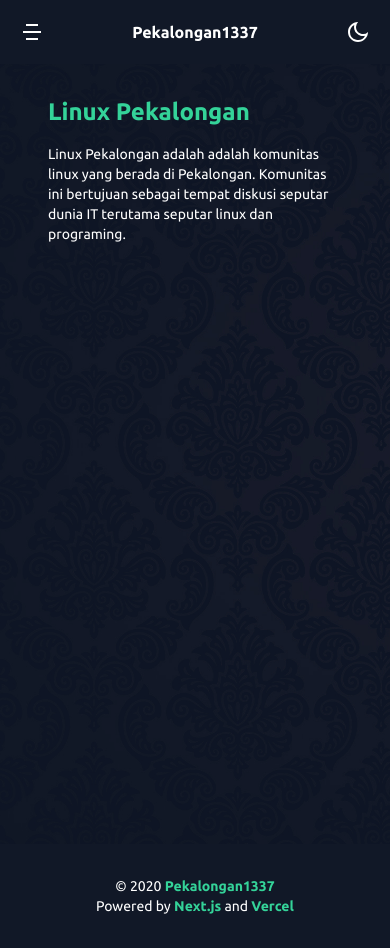
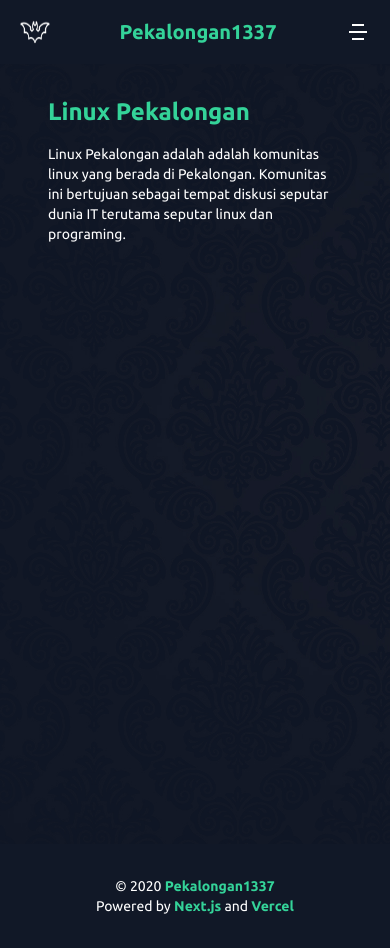
Before and after one commit to linux-pekalongan/linuxpekalongan, a Next.js app: page / in a window 390 px wide. Built offline with nearby package versions, Linux system fonts and the light colour scheme.

Commit message:
nganu : logo

```diff
--- a/components/navbar.js
+++ b/components/navbar.js
@@ -8,13 +8,13 @@ function Navbar(){
     <>
       <div className={styles.bg}>
         <div className='fixed z-10 w-full p-5 mt-0 text-white bg-gray-900' >
-          <div className='container flex flex-row justify-between mx-auto lg:px-40'>
-                              <a id='menuButton' className='flex flex-row md:hidden'>
+          <div className='container flex flex-row justify-between mx-auto lg:px-28'>
+                              <a id='menuButton' className='flex flex-row'>
+<img src={ siteData.icon.kalong } width='30px'/>
+            </a>
+            <a className='flex flex-row text-base font-extrabold text-green-400 md:hidden' style={{ fontSize: '20px' }}>Pekalongan1337</a>
+ <a id='menuButton' className='flex flex-row md:hidden'>
 <img src={ siteData.icon.menu }/>
-            </a>
-            <a className='flex flex-row text-base font-extrabold md:hidden'>Pekalongan1337</a>
- <a id='menuButton' className='flex flex-row md:hidden'>
-<img src={ siteData.icon.moon }/>
             </a>
             <div className='hidden font-bold md:flex md:flex-row' id='mobileMenu'>
               <Link href='/'><a className='px-4 hover:text-green-400'>Home</a></Link>
@@ -28,7 +28,7 @@ function Navbar(){
           </div>
         </div>
         <header>
-          <div className='flex flex-row min-h-screen pt-12 mx-0 text-white bg-gray-900 md:w-1/2 bg-opacity-10'>
+          <div className='flex flex-row min-h-screen pt-12 mx-0 text-white bg-gray-900 md:w-1/2 bg-opacity-30'>
             <div className='flex flex-col p-12 md:p-24'>
               <div className='pb-4 text-2xl font-bold text-green-400 md:text-4xl'>{ siteData.name }</div>
               <div className=''>{ siteData.description }</div>
--- a/site-data.js
+++ b/site-data.js
@@ -15,6 +15,7 @@ module.exports = {
     moon : '/assets/icon/moon-line.svg',
     arrow : '/assets/icon/arrow-up-s-line.svg',
     menu : '/assets/icon/menu.svg',
-    checkbox : '/assets/icon/checkbox-circle.svg'
+    checkbox : '/assets/icon/checkbox-circle.svg',
+    kalong : '/assets/icon/kalong.png'
   }
 }
```
Also changed, not shown: public/assets/icon/kalong.png (added).
